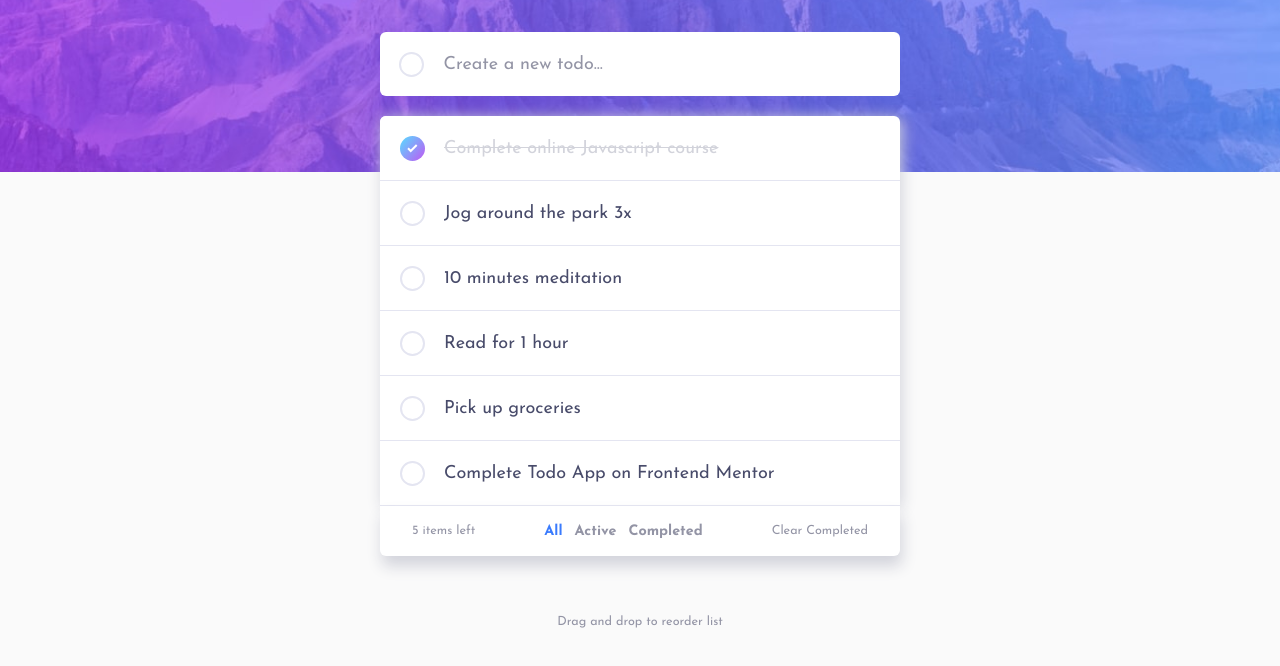
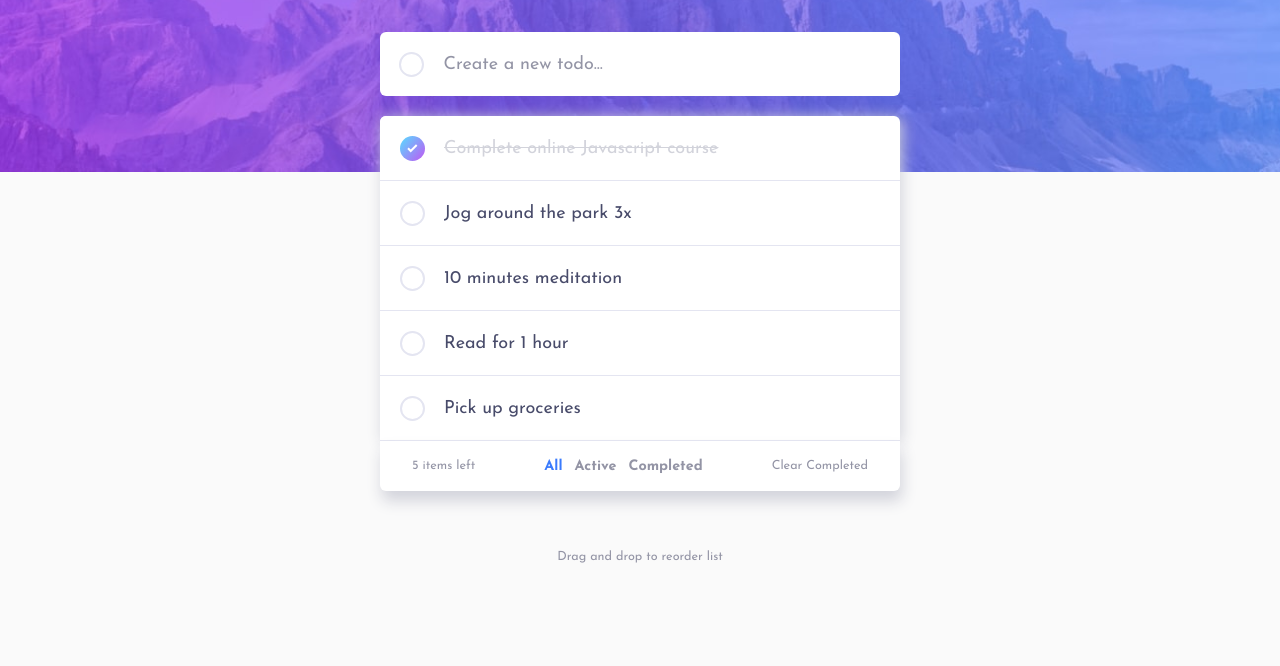
Before and after one commit to AfsalRoxix/Todo-List, a plain HTML site: page index.html in a window 1280 px wide. Shown: the part 124-790 px from the top of the page. Drawn offline with Linux system fonts and the light colour scheme.

Commit message:
sec commit

```diff
--- a/index.html
+++ b/index.html
@@ -60,13 +60,6 @@
                 <p class="task">Pick up groceries</p>
                 <img class="cross-icon" src="./images/icon-cross.svg" alt="icon of an X, click to remove task"/>
             </div>
-            <div class="task-container" draggable="true">
-                <div class="circle-div">
-                    <div class="circle"></div>
-                </div>
-                <p class="task">Complete Todo App on Frontend Mentor</p>
-                <img class="cross-icon" src="./images/icon-cross.svg" alt="icon of an X, click to remove task"/>
-            </div>
 
         </div>
         <div id="control-panel">
```
